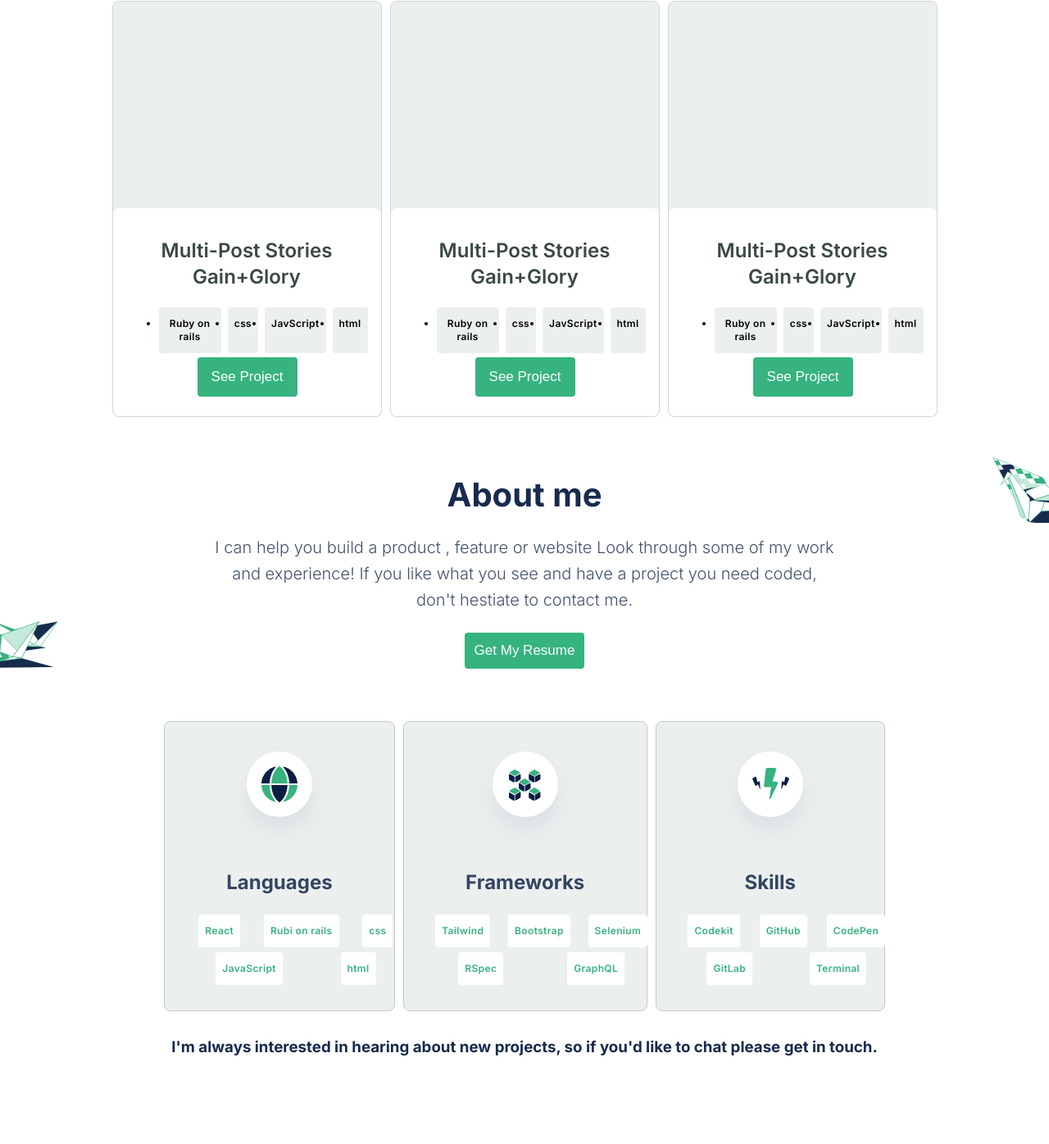
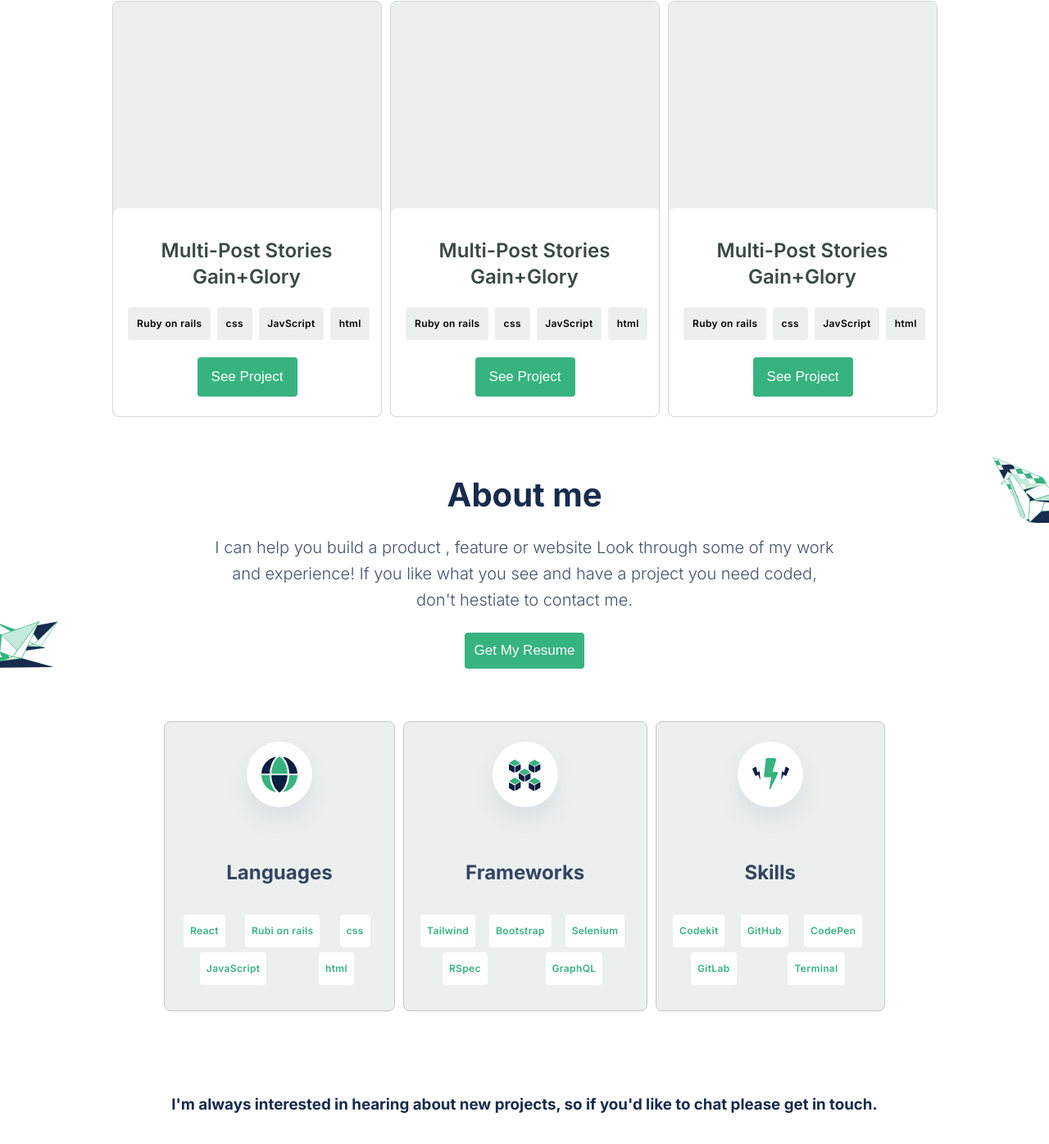
Before and after one commit to Patfarmurs/Building-a-Portfolio, a website: page index.html in a window 1280 px wide. Shown: the part 1400-2796 px from the top of the page at 82% size. Before the commit the page ends 2723 px from the top, so only its background shows below. Drawn offline with Linux system fonts and the light colour scheme.

Commit message:
Update style.css

```diff
--- a/style.css
+++ b/style.css
@@ -1,4 +1,4 @@
-@import url("https://fonts.googleapis.com/css2?family=Inter:wght@200;300;400;600;700&display=swap");
+ @import url("https://fonts.googleapis.com/css2?family=Inter:wght@200;300;400;600;700&display=swap");
 
 body {
   margin: 0;
@@ -97,6 +97,7 @@ nav span {
 }
 
 .project-card {
+  display: flex;
   width: 327px;
   border-radius: 8px;
   background: #ebf0ee;
@@ -131,6 +132,13 @@ nav span {
   gap: 8px;
   margin-top: 16px;
   grid-template-columns: auto auto auto auto;
+  list-style-type: none;
+  padding-left: 1%;
+  width: 100%;
+}
+
+.itemBox{
+  display: flex;
 }
 
 .item {
@@ -194,11 +202,12 @@ nav span {
   justify-content: space-around;
   flex-direction: row;
   align-items: center;
-  padding: 12 8px;
+  padding: 12px 8px;
+  padding-left: 2px;
   flex-wrap: wrap;
   margin: 0;
   list-style: none;
-  width: 95%;
+  width: 90%;
 }
 
 .tags-item {
@@ -284,8 +293,8 @@ nav span {
   font-weight: 700;
   font-style: normal;
   text-align: center;
-  line-height: 52px;
   color: #172b4d;
+  margin: 8%;
 }
 
 .about-me {
```
